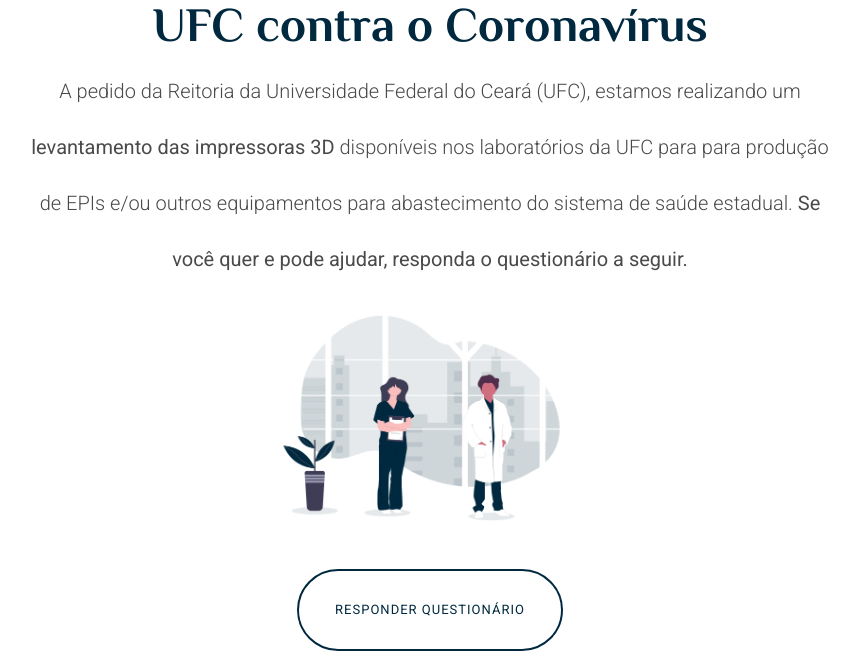
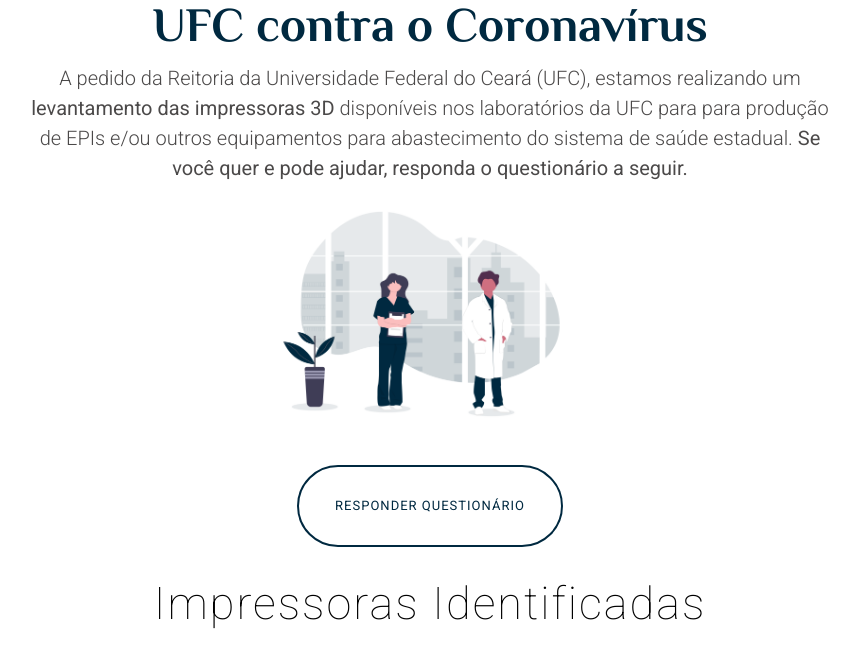
Before and after one commit to great-ufc/coronavirus, a plain HTML site: page index.html in a window 1280 px wide. Shown: the part 135-800 px from the top of the page, without its empty margins (210-1069 px from the left). Drawn offline with nearby package versions, Linux system fonts and the light colour scheme.

Commit message:
Correcao no espacamento do header

```diff
--- a/assets/css/style.css
+++ b/assets/css/style.css
@@ -235,7 +235,7 @@
   font-size: 20px;
   font-family: "Roboto", sans-serif;
   font-weight: 300;
-  line-height: inherit;
+  line-height: 30px;
 }
 
 @media (max-width: 768px) {
```
